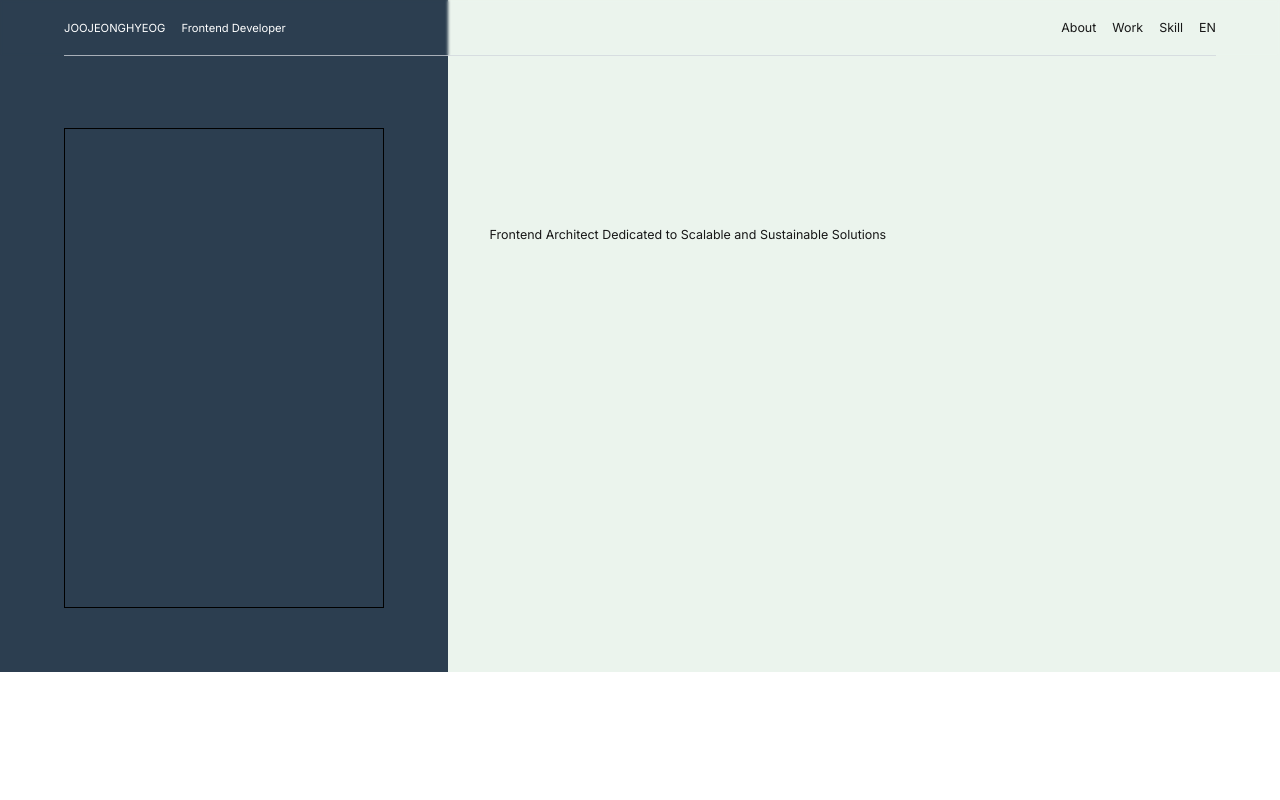
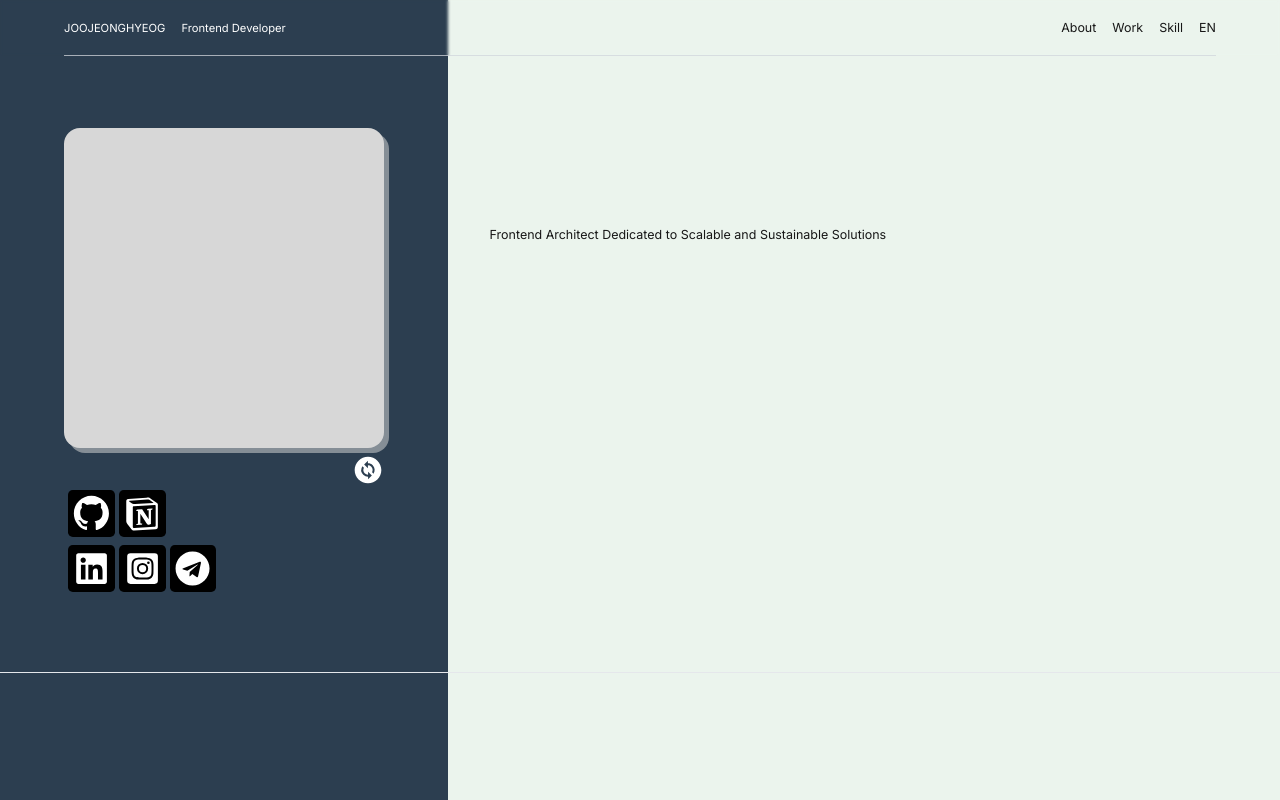
Before and after one commit to dinn54/dinn.dev, a Next.js app: page / in a window 1280 px wide. Built offline with nearby package versions, Linux system fonts and the light colour scheme.

Commit message:
feat: add left main profile contents

```diff
--- a/package.json
+++ b/package.json
@@ -18,7 +18,8 @@
     "next-i18next": "^15.4.1",
     "react": "^19.0.0",
     "react-dom": "^19.0.0",
-    "react-i18next": "^15.4.0"
+    "react-i18next": "^15.4.0",
+    "react-icons": "^5.4.0"
   },
   "devDependencies": {
     "@eslint/eslintrc": "^3",
--- a/src/app/globals.css
+++ b/src/app/globals.css
@@ -21,10 +21,19 @@ body {
 }
 
 @layer base{
-    @font-face {
+  @font-face {
     font-family: 'Jalnan2';
     src: url('../assets/fonts/Jalnan2TTF.ttf');
     font-weight: normal;
     font-style: normal;
   }
 }
+@layer utilities {
+
+  .progress-bar-animation {
+    transition-property: transform;
+    transition-timing-function: linear;
+    transition-duration: 0.15s;
+  }
+
+}
--- a/src/app/page.tsx
+++ b/src/app/page.tsx
@@ -1,6 +1,11 @@
 import I18nWrapper from "@/entities/i18n/i18nWrapper";
 import { WrappedTrans } from "@/entities/i18n/wrappedTrans";
 import Header from "@/widget/ui/header";
+import { JSX } from "react";
+import { LiaGithub } from "react-icons/lia";
+import { RiNotionFill } from "react-icons/ri";
+import { FaLinkedin , FaInstagramSquare, FaTelegram } from "react-icons/fa";
+import { MdChangeCircle } from "react-icons/md";
 
 
 const Home = ()=> {
@@ -11,11 +16,40 @@ const Home = ()=> {
     <I18nWrapper lang={initialLang}>
     <div id="rootElement" className="flex flex-col w-screen h-screen overflow-y-auto">
       <Header />
-      <main className="flex w-full h-full flex-shrink-0">
-        <div className="flex w-[35%] h-full max-h-[calc(100vw*0.35*1.5)] pt-[10%] p-[5%] bg-navyBlack ">
-          <div className="flex w-full aspect-square border border-black" />
+      <main className="flex w-full h-fit flex-shrink-0">
+        <div className="flex w-[35%] h-[100vh] max-h-[calc(100vw*0.35*1.5)] pt-[10%] p-[5%] bg-navyBlack justify-center items-center ">
+          <div className="flex flex-col w-full max-w-[20rem] h-full items-end">
+            <div className="flex relative w-full h-[68%] max-h-[20.5rem] ">
+              <div className="flex absolute w-full aspect-square bg-[#d7d7d7] rounded-2xl z-[1]" />
+              <div className="flex absolute top-[1.5%] left-[1.5%] w-full aspect-square bg-[#858e96] rounded-2xl" />
+            </div>
+            <div className="flex w-[10%] aspect-square rounded-[0.3rem] z-[2]">
+              <MdChangeCircle className="flex" size={'100%'} color="white"/>
+            </div>
+            <div className="flex flex-col w-full h-fit">
+              <div className="flex w-full h-[50%] max-h-[10rem] gap-[0.5vh] p-[0.5vh]">
+                <ProfileThirdPartyLinkButton bgColor={"bg-black"}>
+                  <LiaGithub className="flex" size={'100%'} color="white"/>
+                </ProfileThirdPartyLinkButton>
+                <ProfileThirdPartyLinkButton bgColor={"bg-black"}>
+                    <RiNotionFill className="flex" size={'90%'} color="white"/>
+                </ProfileThirdPartyLinkButton>
+              </div>
+              <div className="flex w-full h-[50%] max-h-[10rem] gap-[0.5vh] p-[0.5vh]">
+                <ProfileThirdPartyLinkButton bgColor={"bg-black"}>
+                  <FaLinkedin className="flex" size={'75%'} color="white"/>
+                </ProfileThirdPartyLinkButton>
+                <ProfileThirdPartyLinkButton bgColor={"bg-black"}>
+                  <FaInstagramSquare className="flex" size={'75%'} color="white"/>
+                </ProfileThirdPartyLinkButton>
+                <ProfileThirdPartyLinkButton bgColor={"bg-black"}>
+                  <FaTelegram className="flex" size={'75%'} color="white"/>
+                </ProfileThirdPartyLinkButton>
+              </div>
+            </div>
+          </div>
         </div>
-        <div className="flex relative w-[65%] h-full max-h-[calc(100vw*0.35*1.5)] bg-lightGreen">
+        <div className="flex relative w-[65%] h-[100vh] max-h-[calc(100vw*0.35*1.5)] bg-lightGreen">
           <div className="flex absolute top-[20%] left-[5%] w-[50%] h-[30%]">
             <WrappedTrans i18nKey="profileIntroduction">
               <div className="flex w-full h-full items-center text-[0.78rem] font-jalnan2 " />
@@ -24,9 +58,11 @@ const Home = ()=> {
           </div>
         </div>
       </main>
-      <main className="flex w-full h-full flex-shrink-0">
-        <div className="flex w-[35%] h-full max-h-[calc(100vw*0.35*1.5)] bg-[#2C3E50] "></div>
-        <div className="flex w-[65%] h-full max-h-[calc(100vw*0.35*1.5)] bg-[#278036]/[0.09] "></div>
+
+      <hr />
+      <main className="flex w-full h-fit flex-shrink-0">
+        <div className="flex w-[35%] h-[100vh] max-h-[calc(100vw*0.35*1.5)] bg-[#2C3E50] "></div>
+        <div className="flex w-[65%] h-[100vh] max-h-[calc(100vw*0.35*1.5)] bg-[#278036]/[0.09] "></div>
       </main>
 
     </div>
@@ -34,4 +70,14 @@ const Home = ()=> {
   );
 }
 
+const ProfileThirdPartyLinkButton = ({bgColor, children}: {bgColor: string, children: JSX.Element}) =>{
+
+  return (
+    <div className="flex relative w-[15%] h-full items-center z-10">
+    <button className={`flex w-full aspect-square ${bgColor} rounded-[0.3rem] justify-center items-center`}>
+      {children}
+    </button>
+  </div>
+  )
+}
 export default Home
--- a/src/widget/ui/headerProgress.tsx
+++ b/src/widget/ui/headerProgress.tsx
@@ -33,7 +33,7 @@ export const HeaderProgress = () =>{
   }, [parentId]);
 
   return (
-    <div className={`flex absolute bottom-0 w-full h-[0.05rem] bg-blue-500`}
+    <div className={`flex absolute bottom-0 w-full h-[0.05rem] bg-blue-500 progress-bar-animation`}
     style={{transform: `scaleX(${(progressRate/100).toFixed(2)})` , transformOrigin: "left"}} />
   )
 }
```
Also changed, not shown: 1 other file (tests, documents, lock files or other folders).
